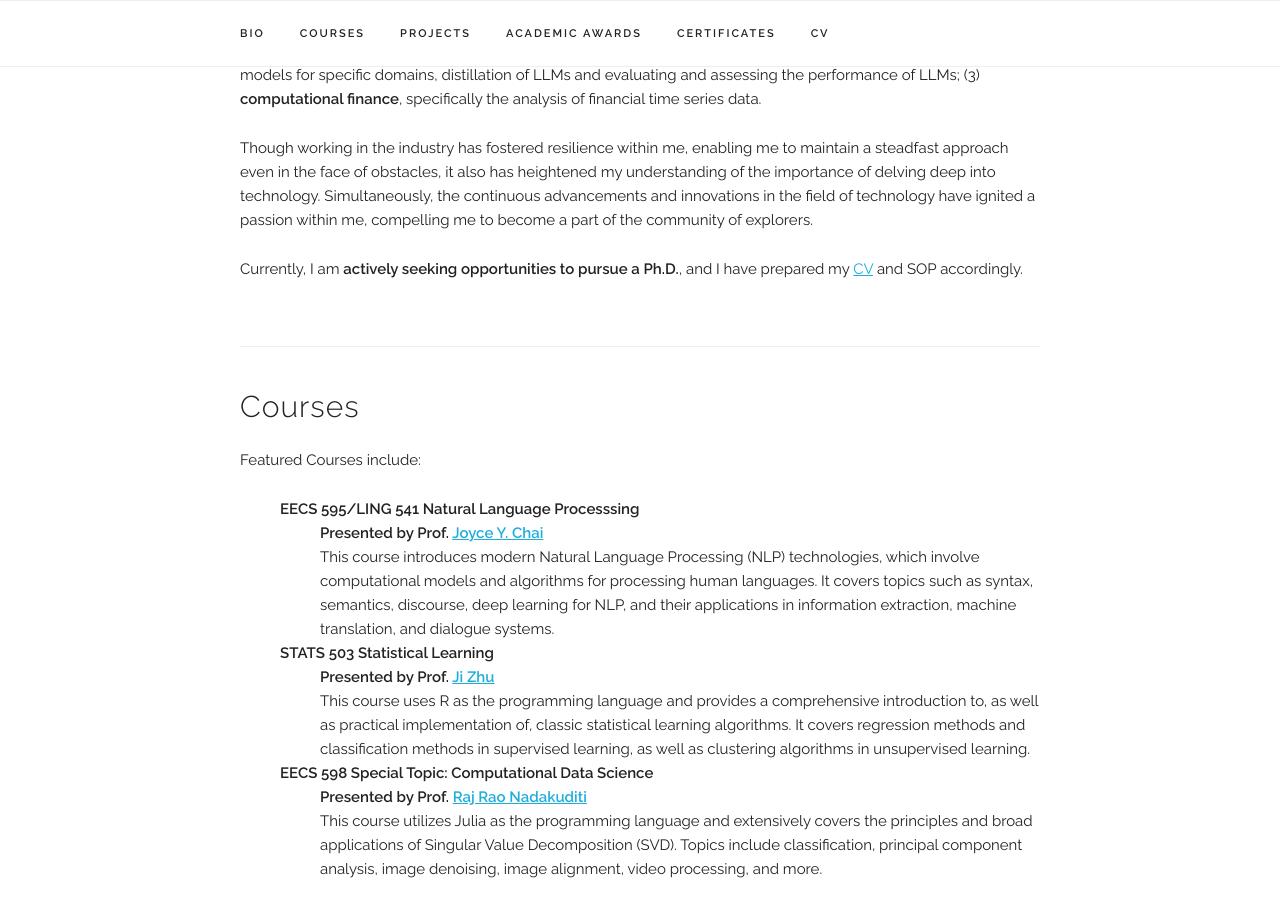
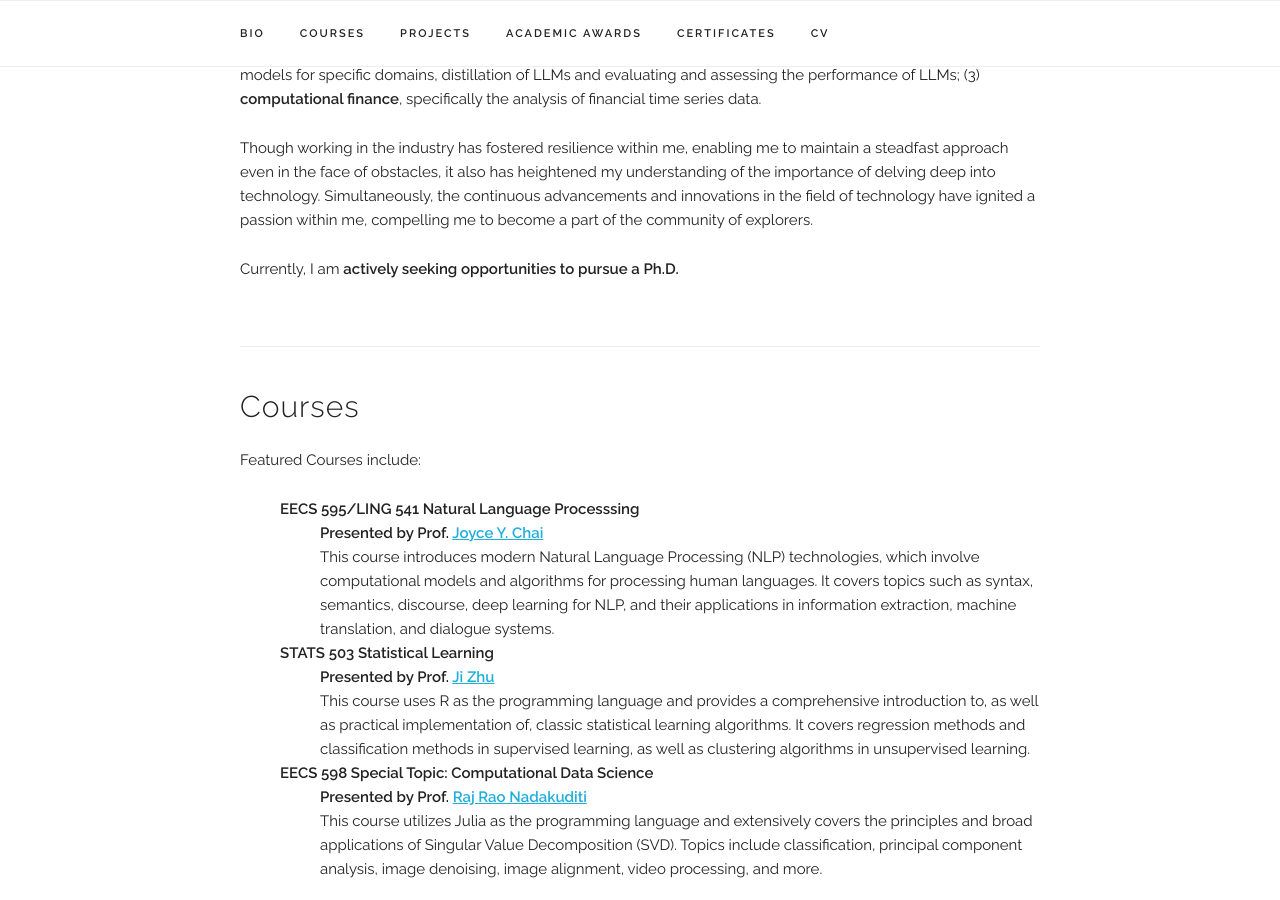
Before and after one commit to GuanghuiMin/GuanghuiMin.github.io, a Jekyll site: the page built from index.html, in a window 1280 px wide and 900 px high, scrolled down 674 px. Built offline with Jekyll 4.4.1, drawn with Linux system fonts in a browser that asks for light colours; some web fonts are replaced.

Commit message:
update some basic information

```diff
--- a/index.html
+++ b/index.html
@@ -22,7 +22,7 @@
   </p>
 
   <p>
-      Currently, I am <b>actively seeking opportunities to pursue a Ph.D.</b>, and I have prepared my <a href={{ "/assets/cv/Resume_Guanghui.pdf" | prepend: site.baseurl }} target="_blank">CV</a> and SOP accordingly.
+      Currently, I am <b>actively seeking opportunities to pursue a Ph.D.</b>
   </p>
 
 </div>
```
Also changed, not shown: _projects/nlp_q&a.md (+1 -1 lines), 3 other files.
